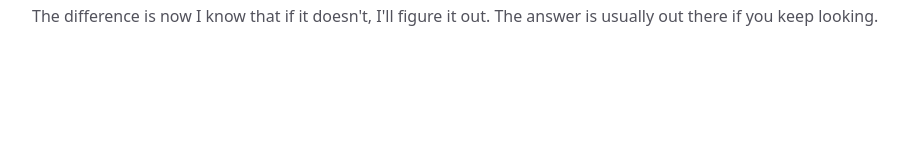
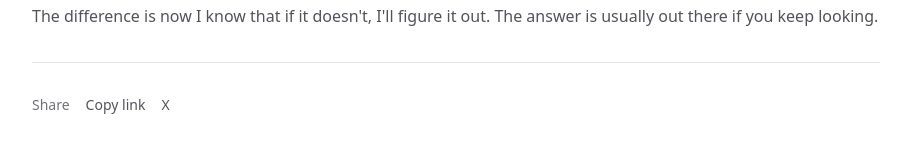
Before and after one commit to richiemcilroy/richiemcilroy, a Next.js app: page /posts/my-story-so-far in a window 1280 px wide. Shown: the part 4242-4395 px from the top of the page, without its empty margins (184-1095 px from the left). Before the commit the page ends 4356 px from the top, so only its background shows below. Built offline with nearby package versions, Linux system fonts and the light colour scheme.

Commit message:
share section

```diff
--- a/app/posts/[slug]/page.tsx
+++ b/app/posts/[slug]/page.tsx
@@ -3,6 +3,7 @@ import Image from "next/image";
 import { MDXRemote } from "next-mdx-remote/rsc";
 import rehypePrettyCode from "rehype-pretty-code";
 import { getPostBySlug, getAllPostSlugs } from "@/lib/posts";
+import { Share } from "./share";
 
 const rehypeOptions = {
   theme: "github-dark-default",
@@ -111,6 +112,8 @@ export default async function PostPage({ params }: Props) {
           }}
         />
       </div>
+
+      <Share title={post.title} slug={slug} />
     </article>
   );
 }
--- /dev/null
+++ b/app/posts/[slug]/share.tsx
@@ -0,0 +1,42 @@
+"use client";
+
+import { useState } from "react";
+
+interface ShareProps {
+  title: string;
+  slug: string;
+}
+
+export function Share({ title, slug }: ShareProps) {
+  const [copied, setCopied] = useState(false);
+
+  const url = `https://richiemcilroy.com/posts/${slug}`;
+
+  const copyLink = async () => {
+    await navigator.clipboard.writeText(url);
+    setCopied(true);
+    setTimeout(() => setCopied(false), 2000);
+  };
+
+  const twitterUrl = `https://twitter.com/intent/tweet?text=${encodeURIComponent(`${title} by @richiemcilroy`)}&url=${encodeURIComponent(url)}`;
+
+  return (
+    <div className="flex items-center gap-4 pt-8 border-t border-zinc-200 dark:border-zinc-800">
+      <span className="text-sm text-zinc-500 dark:text-zinc-500">Share</span>
+      <button
+        onClick={copyLink}
+        className="text-sm text-zinc-600 dark:text-zinc-400 hover:text-zinc-900 dark:hover:text-white transition-colors"
+      >
+        {copied ? "Copied!" : "Copy link"}
+      </button>
+      <a
+        href={twitterUrl}
+        target="_blank"
+        rel="noopener noreferrer"
+        className="text-sm text-zinc-600 dark:text-zinc-400 hover:text-zinc-900 dark:hover:text-white transition-colors"
+      >
+        X
+      </a>
+    </div>
+  );
+}
```
